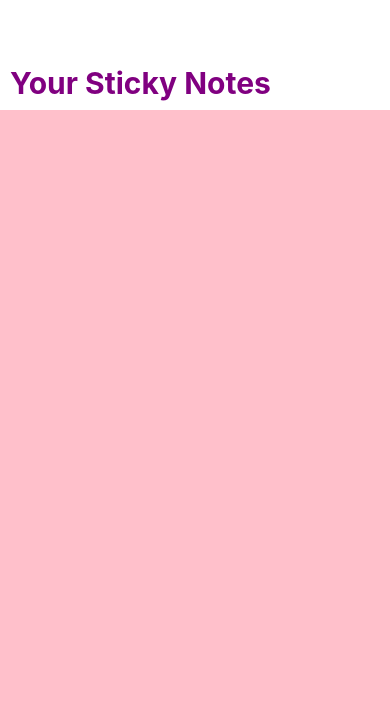
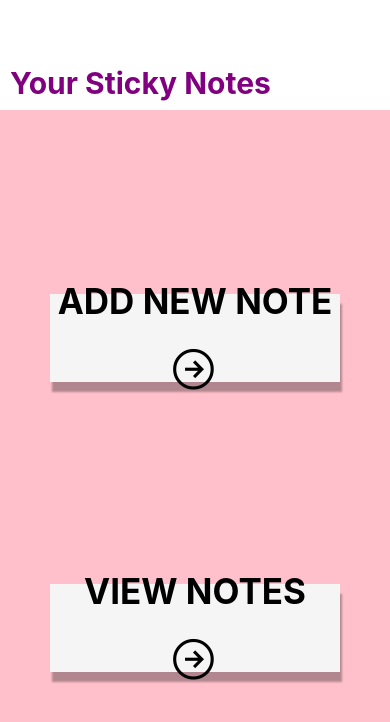
Before and after one commit to Alisoneoz/simple-notes-app-react-native, a React Native app: screen / in a window 390 px wide. Shown: the top 722 px of the page. Built offline with nearby package versions, Linux system fonts and the light colour scheme.

Commit message:
Add style to HomeScreen

```diff
--- a/App.js
+++ b/App.js
@@ -1,10 +1,12 @@
 import { StatusBar } from 'expo-status-bar';
 import { StyleSheet, Text, View } from 'react-native';
 import Header from "./components/Header"
+import HomeScreen from './screens/HomeScreen';
 export default function App() {
   return (
     <View style={styles.container}>
       <Header />
+      <HomeScreen />
       <StatusBar style="auto" />
     </View>
   );
--- a/package.json
+++ b/package.json
@@ -12,7 +12,8 @@
     "expo": "~48.0.18",
     "expo-status-bar": "~1.4.4",
     "react": "18.2.0",
-    "react-native": "0.71.8"
+    "react-native": "0.71.8",
+    "react-native-vector-icons": "^9.2.0"
   },
   "devDependencies": {
     "@babel/core": "^7.20.0"
--- a/screens/HomeScreen.js
+++ b/screens/HomeScreen.js
@@ -1,14 +1,58 @@
-import { StyleSheet, Text, View } from 'react-native'
-import React from 'react'
+import { Dimensions, Pressable, StyleSheet, Text, View } from "react-native";
+import React from "react";
+import Icon from 'react-native-vector-icons/Ionicons'
 
 const HomeScreen = () => {
   return (
-    <View>
-      <Text>HomeScreen</Text>
+    <View style={styles.container}>
+      <Pressable>
+        <View style={styles.itemButton}>
+          <Text style={styles.title}>ADD NEW NOTE</Text>
+          <Icon name="arrow-forward-circle-outline" style={styles.icon}/>
+        </View>
+      </Pressable>
+
+      <Pressable>
+        <View style={styles.itemButton}>
+          <Text style={styles.title}>VIEW NOTES</Text>
+          <Icon name="arrow-forward-circle-outline" style={styles.icon}/>
+        </View>
+      </Pressable>
     </View>
-  )
-}
+  );
+};
 
-export default HomeScreen
+export default HomeScreen;
 
-const styles = StyleSheet.create({})
+const styles = StyleSheet.create({
+  container: {
+    flex: 1,
+    justifyContent: "space-evenly",
+    alignItems: "center",
+    marginTop: 40,
+  },
+  itemButton: {
+    width: Dimensions.get("window").width - 100,
+    height: "50%",
+    marginVertical: 30,
+    backgroundColor: "#f5f5f5",
+    justifyContent: "center",
+    alignItems: "center",
+    elevation:50,
+    shadowOffset:{width:2,height:10},
+    shadowColor:"black",
+    shadowOpacity: 0.3,
+    shadowRadius: 2,
+
+  },
+  title:{
+    fontSize:35,
+    fontWeight:"bold",
+    textAlign:"center",
+
+  },
+  icon:{
+    fontSize:50,
+    paddingTop:20,
+  }
+});
```
Also changed, not shown: 1 other file (tests, documents, lock files or other folders).
